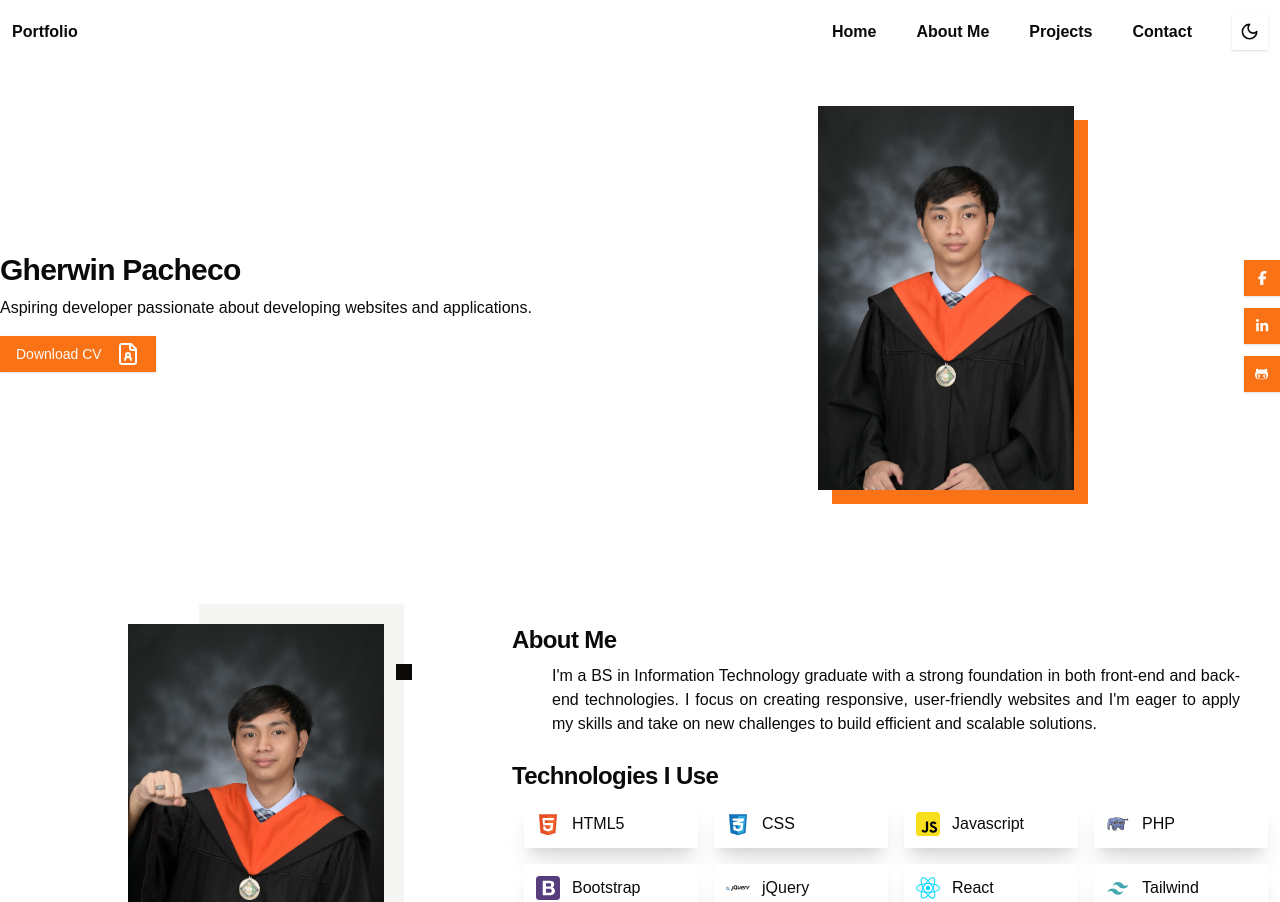
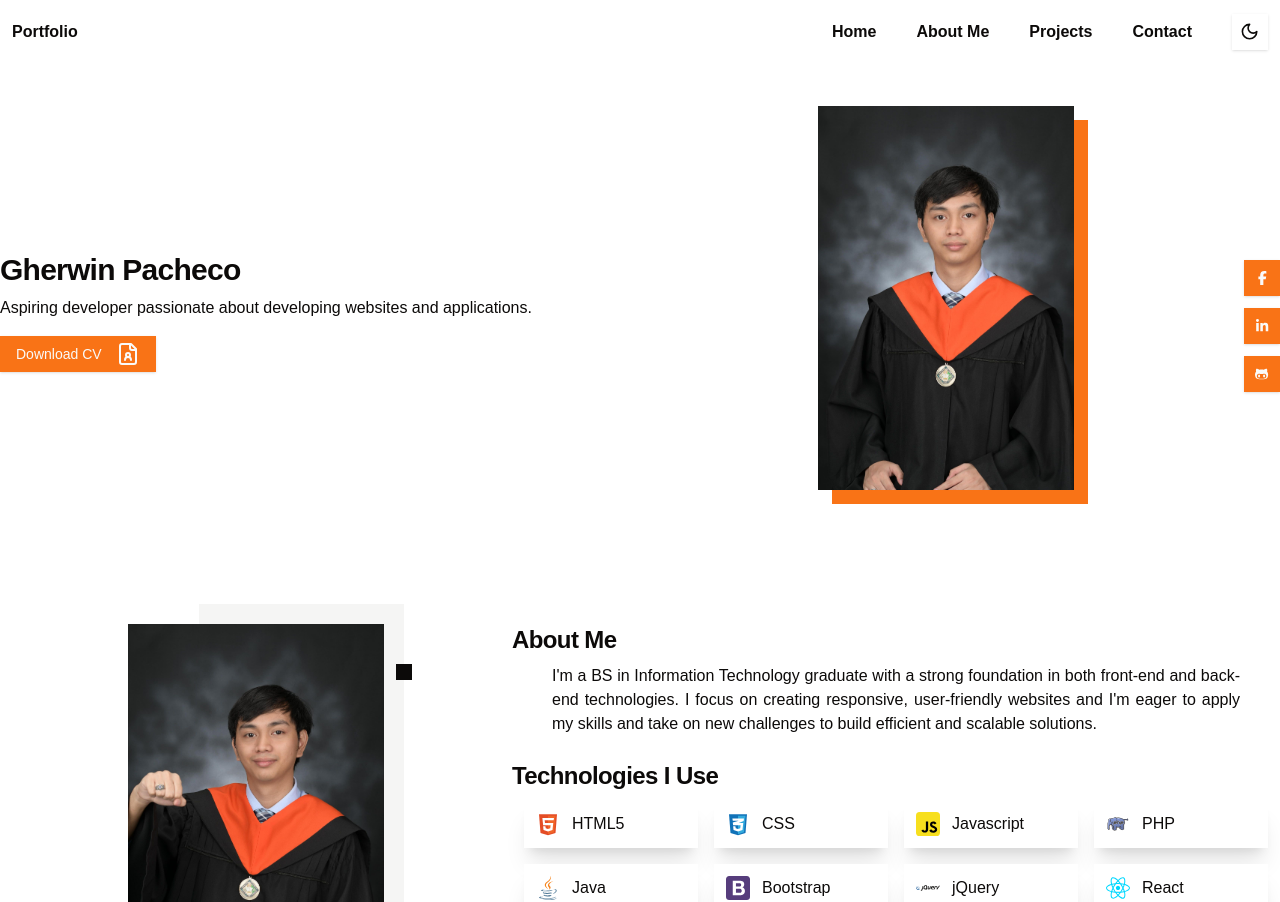
Before and after one commit to GherwinPacheco/portfolio, a React (Vite) app: page / in a window 1280 px wide. Shown: the top 902 px of the page. Built offline with nearby package versions, Linux system fonts and the light colour scheme; a web font is replaced by a local one.

Commit message:
updated PortfolioData.js

```diff
--- a/src/PortfolioData.js
+++ b/src/PortfolioData.js
@@ -14,6 +14,10 @@ export const Skills = [
     {
         name: 'PHP',
         image: 'php.svg'
+    },
+    {
+        name: 'Java',
+        image: 'java.svg'
     },
     {
         name: 'Bootstrap',
```
Also changed, not shown: src/assets/skills/java.svg (added).
